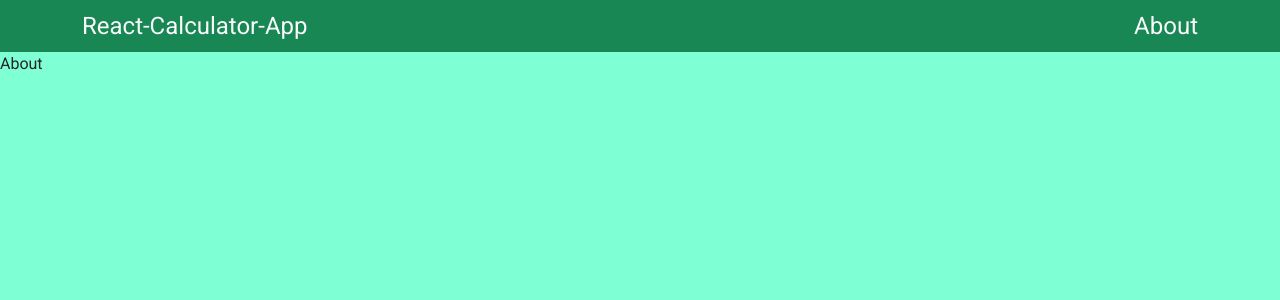
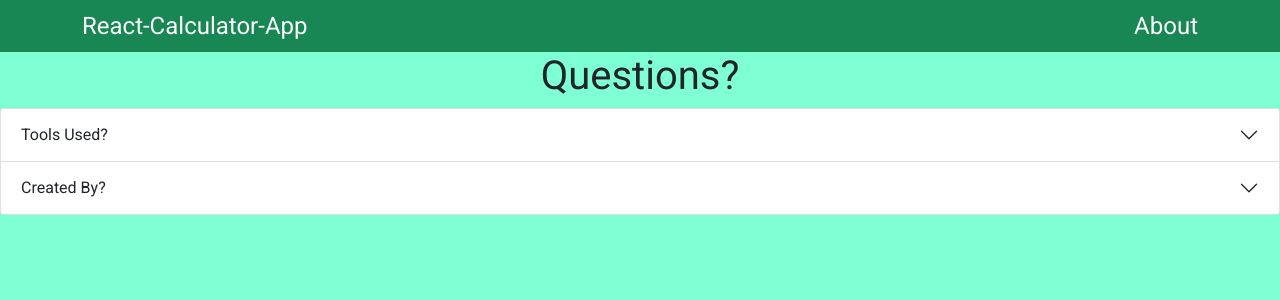
Before and after one commit to jipark92/react-calculator-app, a JavaScript app: page /about in a window 1280 px wide. Shown: the top 300 px of the page. Built offline with nearby package versions, Linux system fonts and the light colour scheme; the HTML template or start-up script is replaced by a standard one.

Commit message:
fix readme and add about section page

```diff
--- a/src/components/About.js
+++ b/src/components/About.js
@@ -1,6 +1,29 @@
+import { Accordion } from 'react-bootstrap';
+import 'bootstrap/dist/css/bootstrap.min.css';
 
 export default function About() {
     return (
-        <div>About</div>
+        <div className='about-container'>
+            <h1>Questions?</h1>
+            <Accordion>
+                <Accordion.Item eventKey="0">
+                    <Accordion.Header>Tools Used?</Accordion.Header>
+                    <Accordion.Body>
+                        <ul>
+                            <li>React</li>
+                            <li>Javascript</li>
+                            <li>Css</li>
+                            <li>Bootstrap</li>
+                        </ul>
+                    </Accordion.Body>
+                </Accordion.Item>
+                <Accordion.Item eventKey="1">
+                    <Accordion.Header>Created By?</Accordion.Header>
+                    <Accordion.Body>
+                        <p>Ji Park's - <a href="https://github.com/norfkorean/react-calculator-app" target="_blank">Calculator GitHub Source</a></p>
+                    </Accordion.Body>
+                </Accordion.Item>
+            </Accordion>
+        </div>
     )
 }
--- a/src/components/NavBar.js
+++ b/src/components/NavBar.js
@@ -1,5 +1,5 @@
 import {Link} from 'react-router-dom'
-import { Navbar, Container, Nav, NavDropdown } from 'react-bootstrap';
+import { Navbar, Container, Nav} from 'react-bootstrap';
 import 'bootstrap/dist/css/bootstrap.min.css';
 
 
--- a/src/index.css
+++ b/src/index.css
@@ -89,3 +89,7 @@
     border-bottom-right-radius: 15px;
     width: 300px;
 }
+
+.about-container {
+    text-align: center;
+}
```
Also changed, not shown: 1 other file (tests, documents, lock files or other folders).
